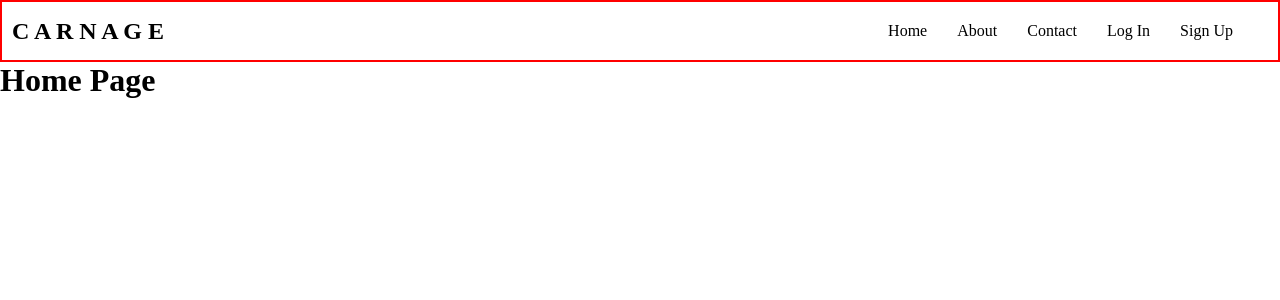
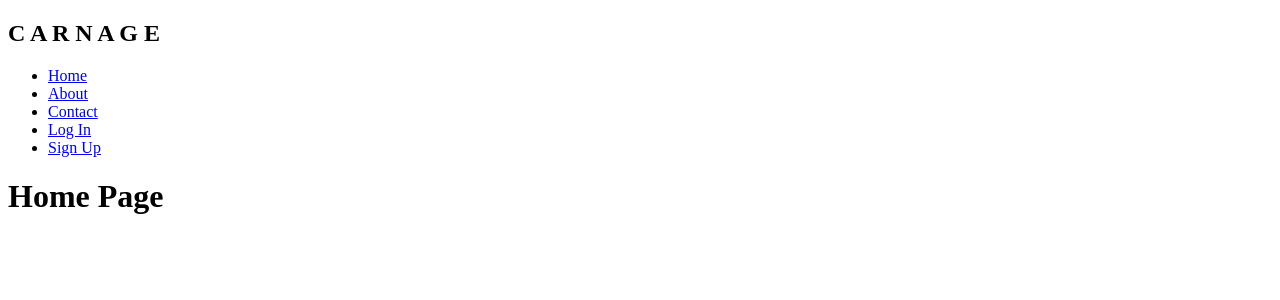
Before and after one commit to osamahannan/MERN_Register, a React (Create React App) app in the folder client/: page / in a window 1280 px wide. Shown: the top 300 px of the page. Built offline with nearby package versions, Linux system fonts and the light colour scheme.

Commit message:
updated our index.css file

```diff
--- a/client/src/App.js
+++ b/client/src/App.js
@@ -1,4 +1,4 @@
-import './index.css';
+import './index';
 import { Route } from 'react-router-dom';
 import Nav from "./Components/Nav";
 import Home from "./Components/Home";
@@ -32,6 +32,7 @@ function App() {
         <Route path= "/signup">
           <Signup />
         </Route>
+
       </>
     </div>
   );
--- a/client/src/index.css
+++ b/client/src/index.css
@@ -6,9 +6,9 @@
 .nav-bar{
   display: flex;
   padding: 10px;
-  border: 2px solid red;
   justify-content: space-between;
   align-items: center;
+  background-color: rgb(240, 243, 243);
 }
 
 ul {
--- a/client/src/index.js
+++ b/client/src/index.js
@@ -1,6 +1,5 @@
 import React from 'react';
 import ReactDOM from 'react-dom';
-import './index.css';
 import App from './App';
 import reportWebVitals from './reportWebVitals';
 import { BrowserRouter } from 'react-router-dom';
```
